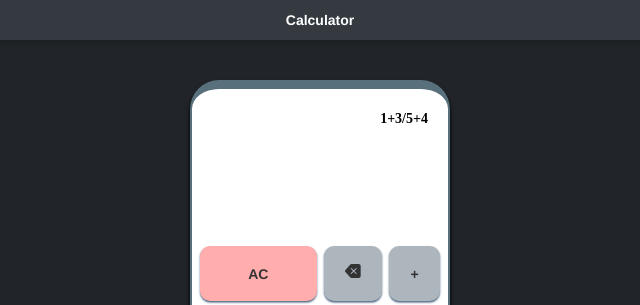
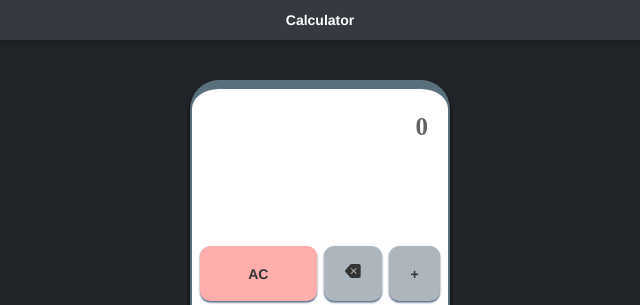
Before and after one commit to VishnuKun/calculator, a plain HTML site: page index.html in a window 1280 px wide. Shown: the top 305 px of the page, 320-960 px from the left. Drawn offline with nearby package versions, Linux system fonts and the light colour scheme.

Commit message:
Added placeholder zero number to the display.

```diff
--- a/index.html
+++ b/index.html
@@ -14,8 +14,7 @@
         <div class="header">Calculator</div>
         <div class="content">
             <div class="calculator">
-                <div class="display">1+3/5+4</div>
-
+                <div class="display" data-text="0"></div>
                 <button id="allClear" onclick="allClear()">AC</button>
                 <button id="clear">
                     <svg xmlns="http://www.w3.org/2000/svg" width="16" height="16" fill="currentColor" class="bi bi-backspace-fill" viewBox="0 0 16 16">
--- a/style/styles.css
+++ b/style/styles.css
@@ -55,13 +55,17 @@ body {
     text-align: end;
     align-items: baseline;
     padding: 10px;
-    font-size: auto;
+    font-size: 25px;
     font-family:  serif;
     background-color: #ffffff;
     word-wrap: break-word;
     height: 130px;
     width: auto;
     overflow-y: auto;
+}
+.display:empty:not(:focus):before {
+    content: attr(data-text);
+    color: #0000009c;
 }
 
 #allClear {
```
